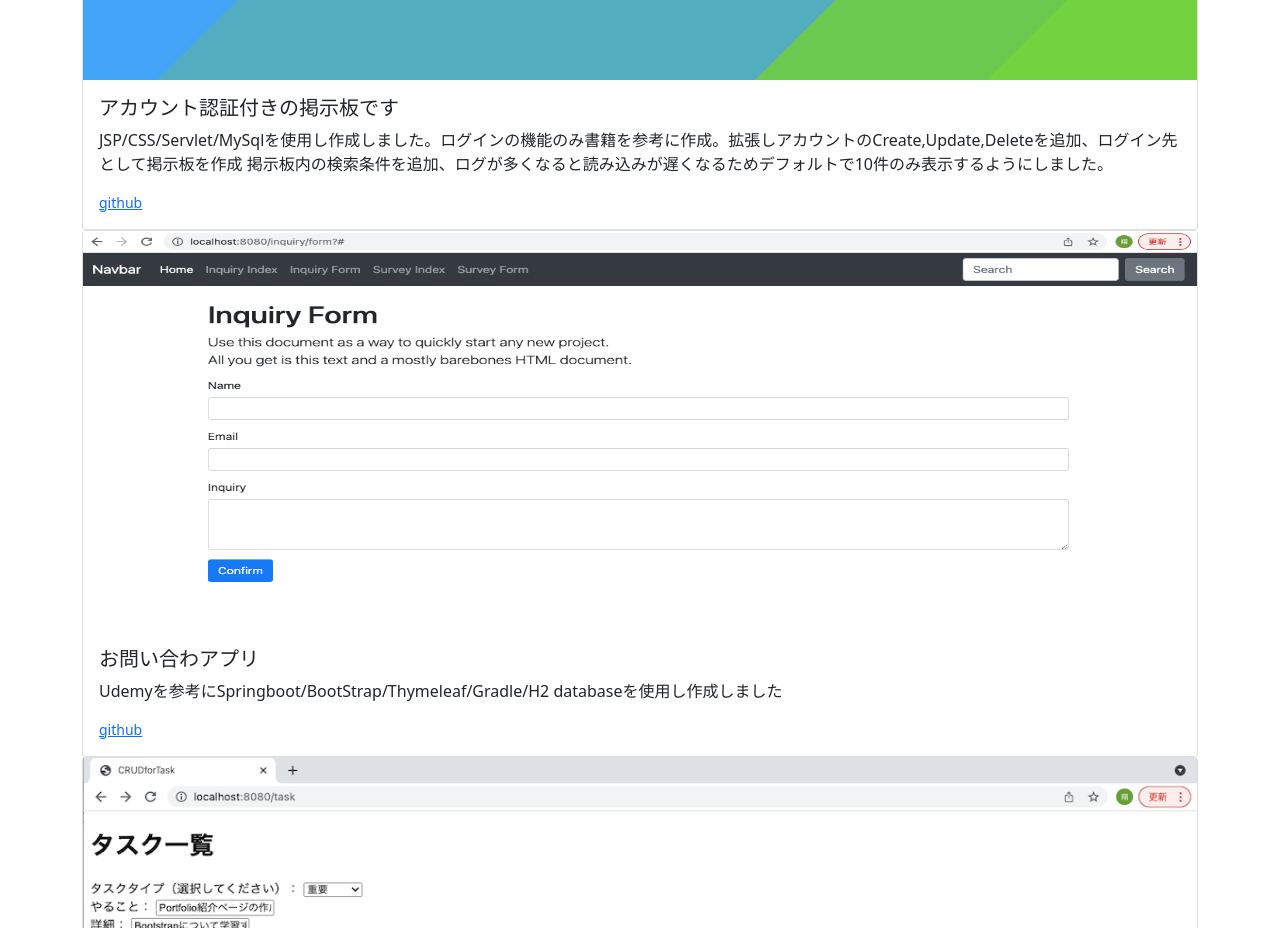
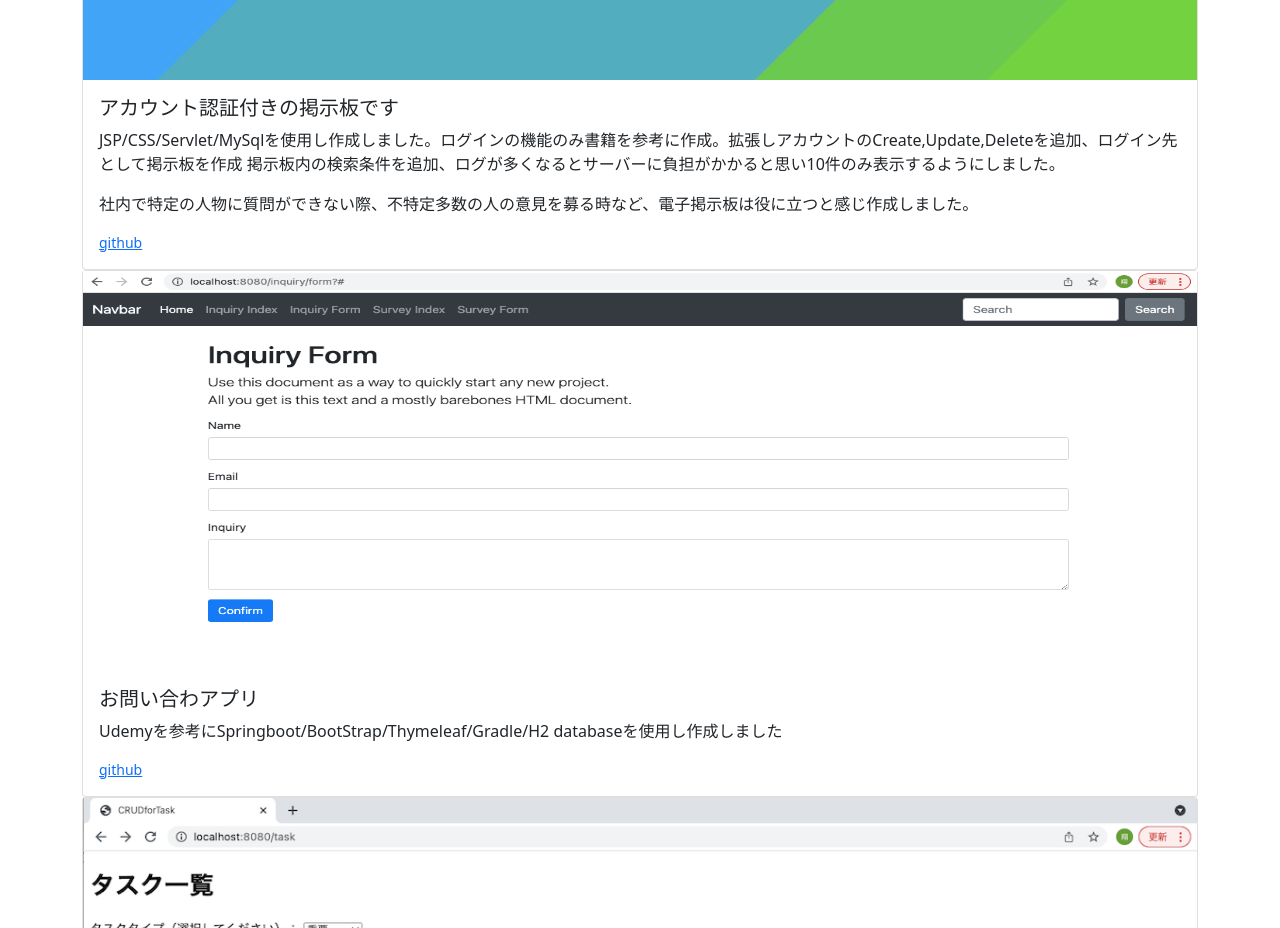
Before and after one commit to miyauchisyou21/portfolio, a plain HTML site: page index.html in a window 1280 px wide. Shown: the part 1800-2728 px from the top of the page. Drawn offline with nearby package versions, Linux system fonts and the light colour scheme.

Commit message:
work欄記載内容の追記

```diff
--- a/index.html
+++ b/index.html
@@ -135,7 +135,8 @@
               <div class="card-body">
                 <h5 class="card-title">アカウント認証付きの掲示板です</h5>
                 <p class="card-text">JSP/CSS/Servlet/MySqlを使用し作成しました。ログインの機能のみ書籍を参考に作成。拡張しアカウントのCreate,Update,Deleteを追加、ログイン先として掲示板を作成
-                掲示板内の検索条件を追加、ログが多くなると読み込みが遅くなるためデフォルトで10件のみ表示するようにしました。</p>
+                掲示板内の検索条件を追加、ログが多くなるとサーバーに負担がかかると思い10件のみ表示するようにしました。</p>
+                <p>社内で特定の人物に質問ができない際、不特定多数の人の意見を募る時など、電子掲示板は役に立つと感じ作成しました。</p>
                 <p class="card-text"><small class="text-muted"><a href="https://github.com/miyauchisyou21/BBS_Portfolio">github</a></small></p>
               </div>
             </div>
```
